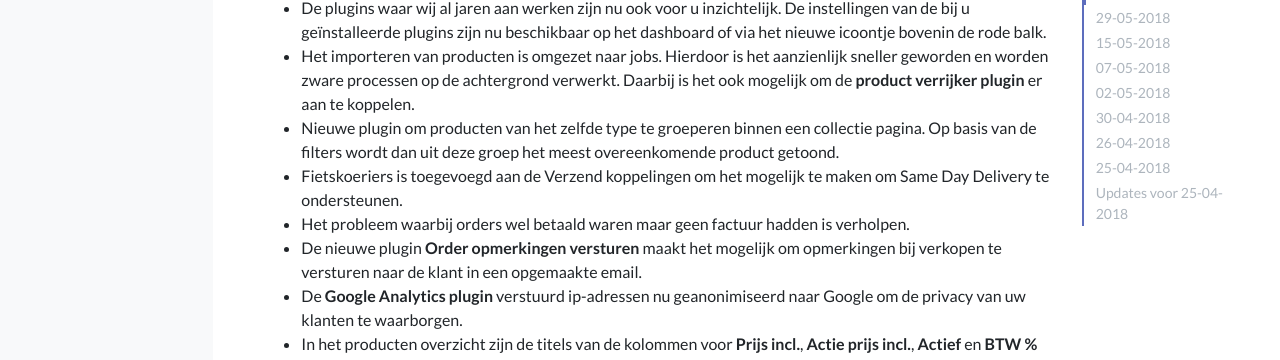
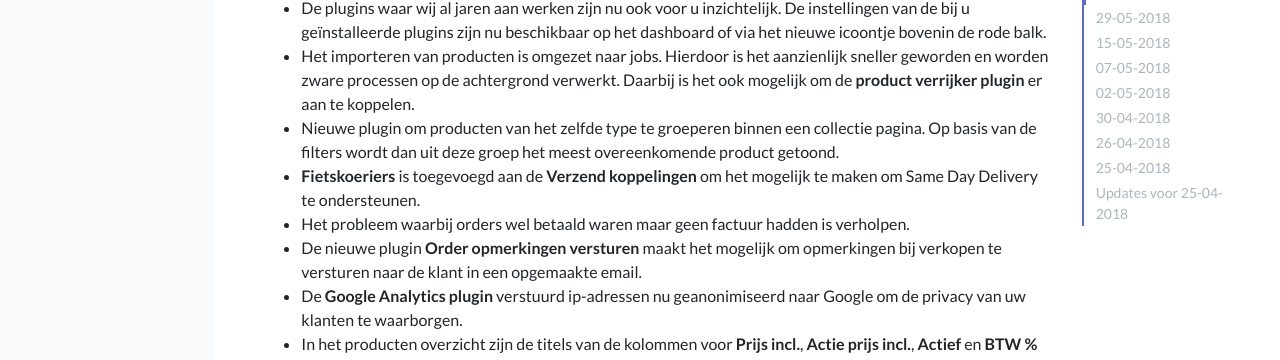
Before and after one commit to afosto/afosto-docs, a Jekyll site: the page built from updates.md, in a window 1280 px wide and 900 px high, scrolled down 766 px. Shown: the part 94-454 px from the top of the window. Built offline with Jekyll 4.4.1, drawn with Linux system fonts in a browser that asks for light colours.

```diff
--- a/updates.md
+++ b/updates.md
@@ -28,7 +28,7 @@ redirect_from:
 - De plugins waar wij al jaren aan werken zijn nu ook voor u inzichtelijk. De instellingen van de bij u geïnstalleerde plugins zijn nu beschikbaar op het dashboard of via het nieuwe icoontje bovenin de rode balk.
 - Het importeren van producten is omgezet naar jobs. Hierdoor is het aanzienlijk sneller geworden en worden zware processen op de achtergrond verwerkt. Daarbij is het ook mogelijk om de **product verrijker plugin** er aan te koppelen.
 - Nieuwe plugin om producten van het zelfde type te groeperen binnen een collectie pagina. Op basis van de filters wordt dan uit deze groep het meest overeenkomende product getoond.
-- Fietskoeriers is toegevoegd aan de Verzend koppelingen om het mogelijk te maken om Same Day Delivery te ondersteunen.
+- **Fietskoeriers** is toegevoegd aan de **Verzend koppelingen** om het mogelijk te maken om Same Day Delivery te ondersteunen.
 - Het probleem waarbij orders wel betaald waren maar geen factuur hadden is verholpen.
 - De nieuwe plugin **Order opmerkingen versturen** maakt het mogelijk om opmerkingen bij verkopen te versturen naar de klant in een opgemaakte email.
 - De **Google Analytics plugin** verstuurd ip-adressen nu geanonimiseerd naar Google om de privacy van uw klanten te waarborgen.
```
